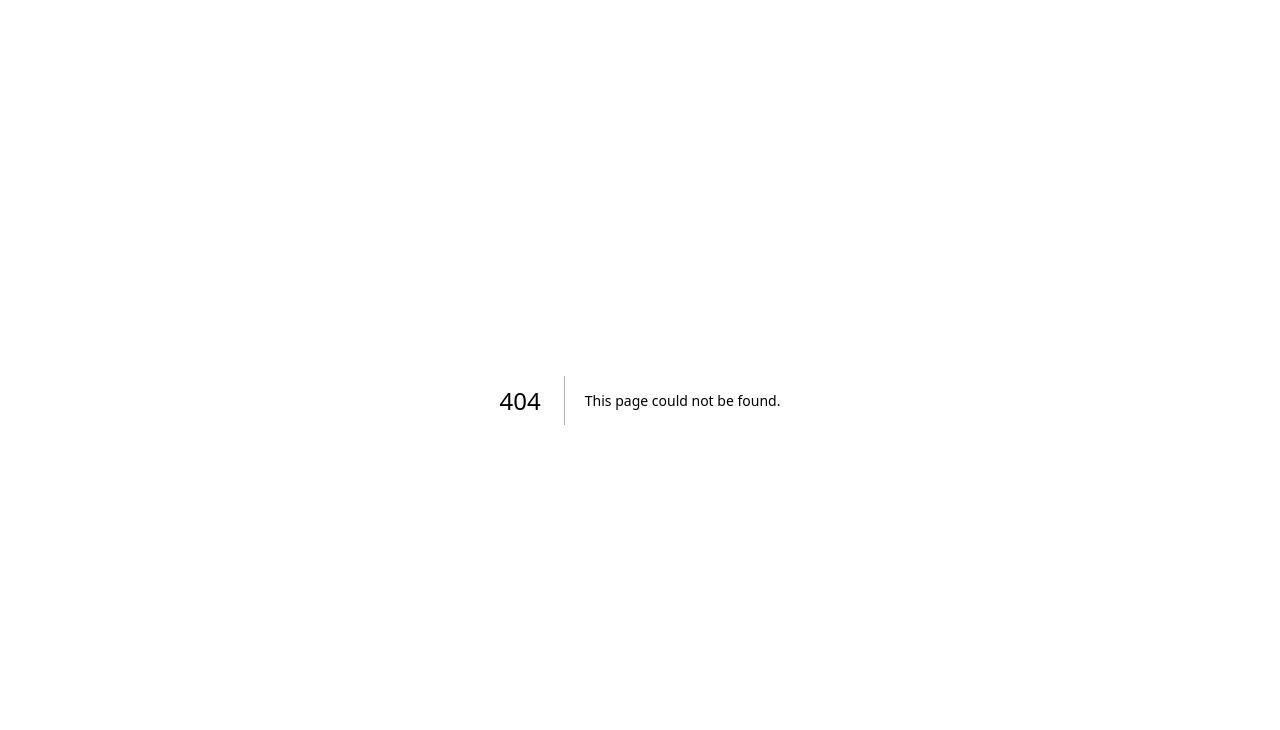
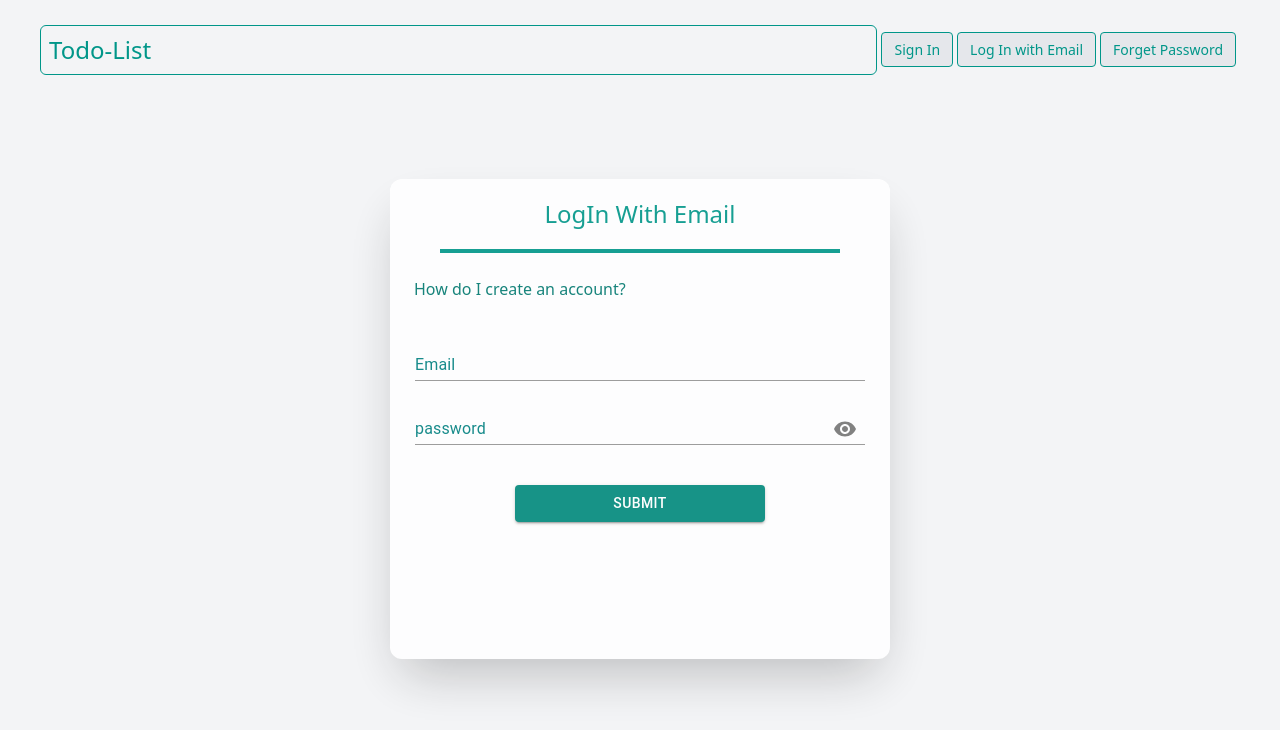
Before and after one commit to TodoListHub/TL-Front, a Next.js app: page /login/withEmail in a window 1280 px wide. Before the commit this address had no page. Shown: the top 730 px of the page. Built offline with nearby package versions, Linux system fonts and the light colour scheme; what @mui/material-nextjs would draw is missing.

Commit message:
set the login with email addres option

```diff
--- a/src/app/login/component/Navbar.tsx
+++ b/src/app/login/component/Navbar.tsx
@@ -22,7 +22,7 @@ export default function Navbar({ option1 }: { option1: string }) {
 
   const RouteHandlerEmail = (event: React.MouseEvent<HTMLAnchorElement>) => {
     event.preventDefault();
-    router.push("/loginwithemail");
+    router.push("/login/withEmail");
   };
 
 
@@ -30,9 +30,11 @@ export default function Navbar({ option1 }: { option1: string }) {
   let menuItems;
   switch (pathname) {
     case "/login":
+    case "/login/withEmail":
     case "/forget-password":
     case "/loginwithemail":
-      case "/reset-password":
+    case "/reset-password":
+
       menuItems = (
         <>
           <li>
--- a/src/app/login/component/SubmitBotton.tsx
+++ b/src/app/login/component/SubmitBotton.tsx
@@ -20,6 +20,13 @@ export default function SubmitButton({title} : {title : string}) {
             password: password,
         };
 
+        const LogInWithEmailFormInformation = {
+            email: email,
+            password: password,
+        };
+
+
+
         const SignInFormInformation = {
             username: username,
             password: password,
@@ -40,6 +47,46 @@ export default function SubmitButton({title} : {title : string}) {
 
                 try {
                     const response = await axios.post("https://tl-backend-production.up.railway.app/login", LogInFormInformation, {
+                        headers: {"Content-Type": "application/json"},
+                        withCredentials : true
+
+                    });
+                    // Show success message or response data message
+                    alert(response.data.message || "Registration successful!");
+                    console.log("Registration successful!")
+                    router.push("/home")
+
+                } catch (error) {
+                    console.log("❌ Error sending request:");
+
+                    // Use type assertion to cast 'error' to AxiosError
+                    if (axios.isAxiosError(error)) {
+                        // Extract detailed error response
+                        const errorDetails = error.response?.data || {}; // Extract error details
+                        console.log("Error details:", errorDetails);
+
+                        // Display error message if available
+                        const errorMessage = errorDetails.error?.[0]?.msg || errorDetails.message || "An issue occurred, please try again.";
+
+                        alert(`Error: ${errorMessage}`);
+                    } else {
+                        console.log("Server error:", error);
+                        alert("There was an issue connecting to the server. Please try again.");
+                    }
+                }
+                break
+
+
+            case "withEmail":
+
+                // If any field is empty, show an alert
+                if (!email || !password ) {
+                    alert("Please fill in all the fields!");
+                    return;
+                }
+
+                try {
+                    const response = await axios.post("https://tl-backend-production.up.railway.app/login", LogInWithEmailFormInformation, {
                         headers: {"Content-Type": "application/json"},
                         withCredentials : true
 
--- /dev/null
+++ b/src/app/login/withEmail/component/LogInWithEmailFrame.tsx
@@ -0,0 +1,24 @@
+import Collapse from "../../component/collapse";
+import InputEmail from "../../component/InputEmail";
+import InputPassword from "../../component/InputPassword";
+import SubmitBotton from "../../component/SubmitBotton";
+
+
+export default function LoginWithEmailFrame () {
+
+    return(
+
+        <div className="h-[480px] w-[500px] bg-white opacity-90 shadow-2xl border-zinc-300 rounded-xl flex flex-col items-center">
+            <div className=" text-teal-600  w-full h-[70px] flex justify-center items-center rounded-t-xl text-2xl hover:scale-95 hover:rounded-xl duration-500">
+                LogIn With Email
+            </div>
+            <hr className="text-teal-600 mb-2 border-2 w-[80%]" />
+
+            <Collapse />
+            <InputEmail  />
+            <InputPassword title="password"  />
+            <SubmitBotton title="withEmail" />
+
+        </div>
+    )
+}
--- /dev/null
+++ b/src/app/login/withEmail/page.tsx
@@ -0,0 +1,14 @@
+"use client"
+import Navbar from "../component/Navbar";
+import LoginWithEmailFrame from "./component/LogInWithEmailFrame";
+
+export default function LoginWithEmailMainFrame() {
+
+  return (
+
+    <div className="w-screen h-screen bg-gray-100 flex flex-col items-center">
+      <Navbar option1="Sign In " />
+      <LoginWithEmailFrame />
+    </div>
+  );
+}
```
